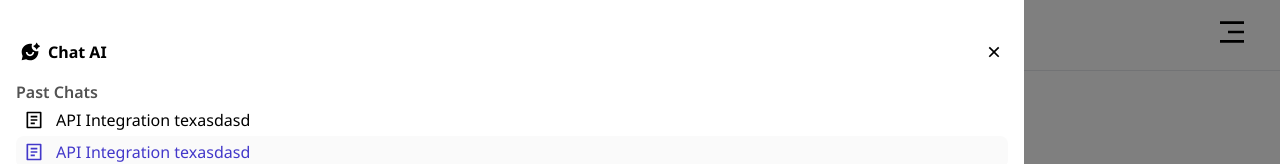
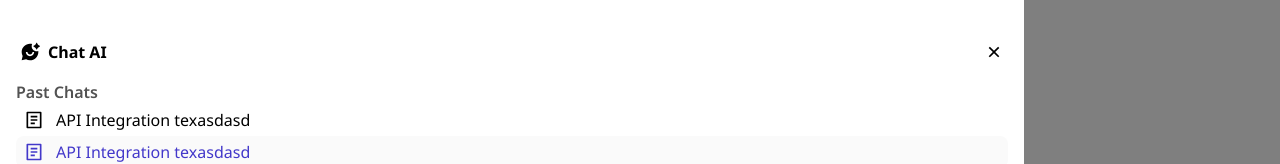
Before and after one commit to DicksenT/AskVerse, a Next.js app: page / in a window 1280 px wide. Shown: the top 164 px of the page. Built offline with nearby package versions, Linux system fonts and the light colour scheme.

Commit message:
fix structure & content overlapped prob

```diff
--- a/app/components/ProvidedComponent.tsx
+++ b/app/components/ProvidedComponent.tsx
@@ -22,11 +22,16 @@ export default function ProvidedComponent({children}: {children: React.ReactNode
     },[width])
     return(
         <Provider store={store}>
-            <Header/>
-            <main className="h-[calc(100vh-71px)] pt-12 pb-24 px-4 overflow-y-auto">
-                {children}
-            </main>
-            <Input/>
+            {width <= 768 &&  <Header/> }
+            <div className="flex h-screen">
+            <Sidebar width={width}/>
+                <main className={`${width <= 768 ?'h-[calc(100vh-71px)] ' : "h-screen"} flex-1 items-center px-4 overflow-y-auto pt-12 pb-24 `}>
+                    {children}
+                    <Input/>
+                </main>
+            </div>
+
+
         </Provider>
     )
 }
```
